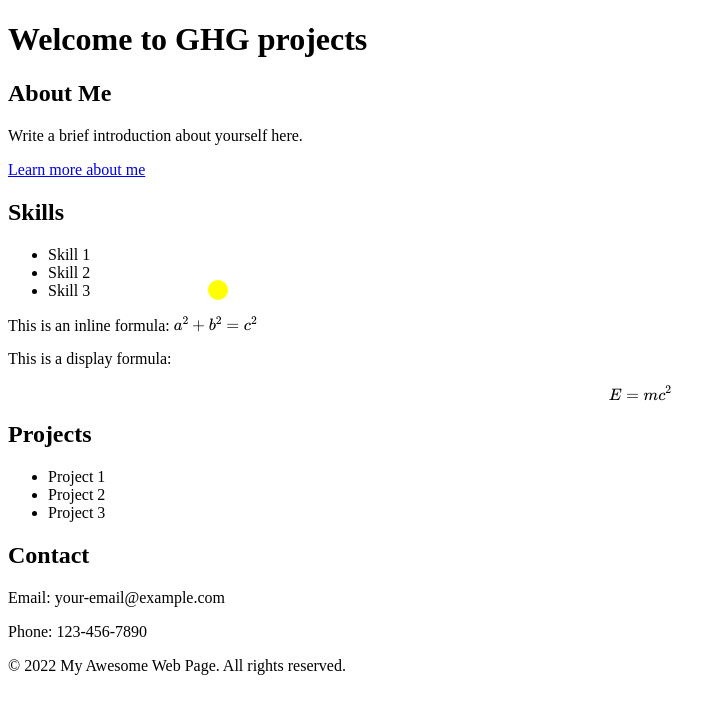
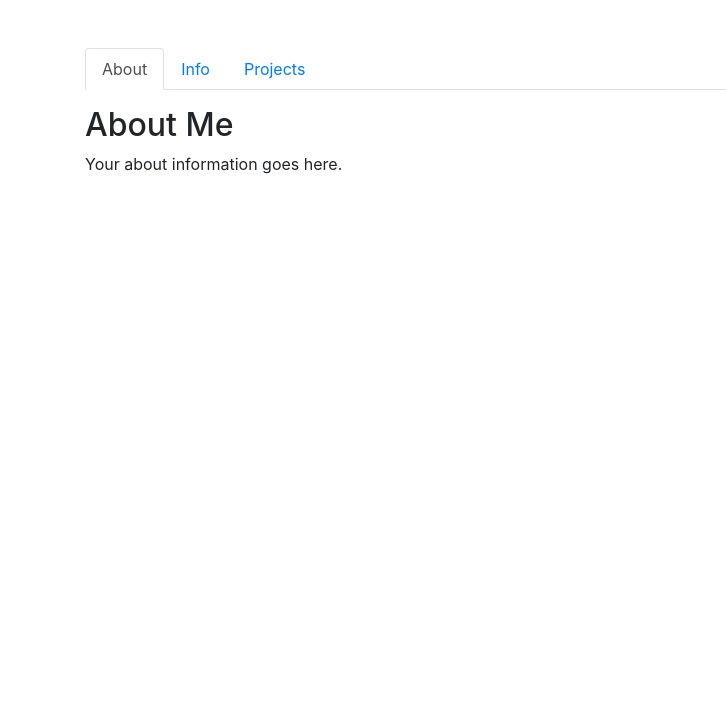
Before and after one commit to tailevan/sites, a plain HTML site: page index.html in a window 1280 px wide. Shown: the whole page, without its empty margins (0-726 px from the left). Drawn offline with nearby package versions, Linux system fonts and the light colour scheme.

Commit message:
update index.html with css and js

```diff
--- a/index.html
+++ b/index.html
@@ -3,81 +3,42 @@
 <head>
     <meta charset="UTF-8">
     <meta name="viewport" content="width=device-width, initial-scale=1.0">
-    <title>My Project</title>
-    <link rel="stylesheet" href="styles.css">
-    <script src="https://polyfill.io/v3/polyfill.min.js?features=es6"></script>
-    <script id="MathJax-script" async src="https://cdn.jsdelivr.net/npm/mathjax@3/es5/tex-mml-chtml.js"></script>
+    <title>Introduction</title>
+    <!-- Include Bootstrap CSS -->
+    <link rel="stylesheet" href="https://stackpath.bootstrapcdn.com/bootstrap/4.5.0/css/bootstrap.min.css">
 </head>
 <body>
-    <header>
-        <h1>Welcome to GHG projects</h1>
-    </header>
-    <style>
-        .sparkling-thing {
-            position: absolute;
-            width: 20px;
-            height: 20px;
-            background-color: yellow;
-            border-radius: 50%;
-            animation: sparkle 2s linear infinite;
-        }
+    <div class="container mt-5">
+        <ul class="nav nav-tabs">
+            <li class="nav-item">
+                <a class="nav-link active" href="#about" data-toggle="tab">About</a>
+            </li>
+            <li class="nav-item">
+                <a class="nav-link" href="#info" data-toggle="tab">Info</a>
+            </li>
+            <li class="nav-item">
+                <a class="nav-link" href="#projects" data-toggle="tab">Projects</a>
+            </li>
+        </ul>
 
-        @keyframes sparkle {
-            0% {
-                transform: translate(0, 0);
-            }
-            50% {
-                transform: translate(200px, 200px);
-            }
-            100% {
-                transform: translate(0, 0);
-            }
-        }
-    </style>
+        <div class="tab-content mt-3">
+            <div class="tab-pane active" id="about">
+                <h2>About Me</h2>
+                <p>Your about information goes here.</p>
+            </div>
+            <div class="tab-pane" id="info">
+                <h2>Info</h2>
+                <p>Your info goes here.</p>
+            </div>
+            <div class="tab-pane" id="projects">
+                <h2>Projects</h2>
+                <p>Your projects go here.</p>
+            </div>
+        </div>
+    </div>
 
-    <body>
-        <div class="sparkling-thing"></div>
-    </body>
-
-    <main>
-        <section>
-            <h2>About Me</h2>
-            <p>Write a brief introduction about yourself here.</p>
-            <a href="web_page/about.html">Learn more about me</a> <!-- Added link to about.html -->
-        </section>
-
-        <section>
-            <h2>Skills</h2>
-            <ul>
-                <li>Skill 1</li>
-                <li>Skill 2</li>
-                <li>Skill 3</li>
-            </ul>
-        </section>
-
-
-        <p>This is an inline formula: \( a^2 + b^2 = c^2 \)</p>
-        <p>This is a display formula:</p>
-        \[ E = mc^2 \]
-        <section>
-            <h2>Projects</h2>
-            <ul>
-                <li>Project 1</li>
-                <li>Project 2</li>
-                <li>Project 3</li>
-            </ul>
-        </section>
-
-        <section>
-            <h2>Contact</h2>
-            <p>Email: your-email@example.com</p>
-            <p>Phone: 123-456-7890</p>
-        </section>
-    </main>
-
-
-    <footer>
-        <p>&copy; 2022 My Awesome Web Page. All rights reserved.</p>
-    </footer>
+    <!-- Include jQuery and Bootstrap JS -->
+    <script src="https://code.jquery.com/jquery-3.5.1.slim.min.js"></script>
+    <script src="https://stackpath.bootstrapcdn.com/bootstrap/4.5.0/js/bootstrap.min.js"></script>
 </body>
 </html>
```
